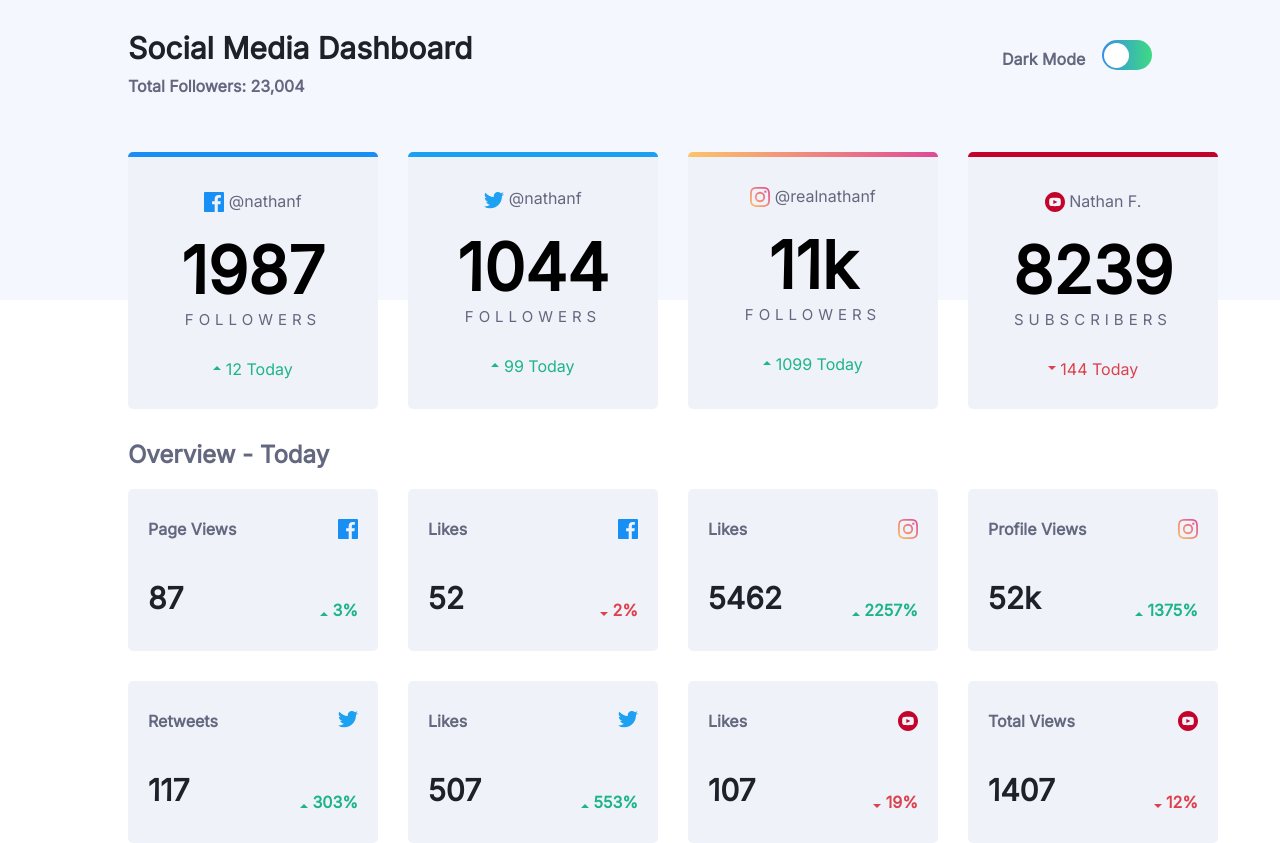
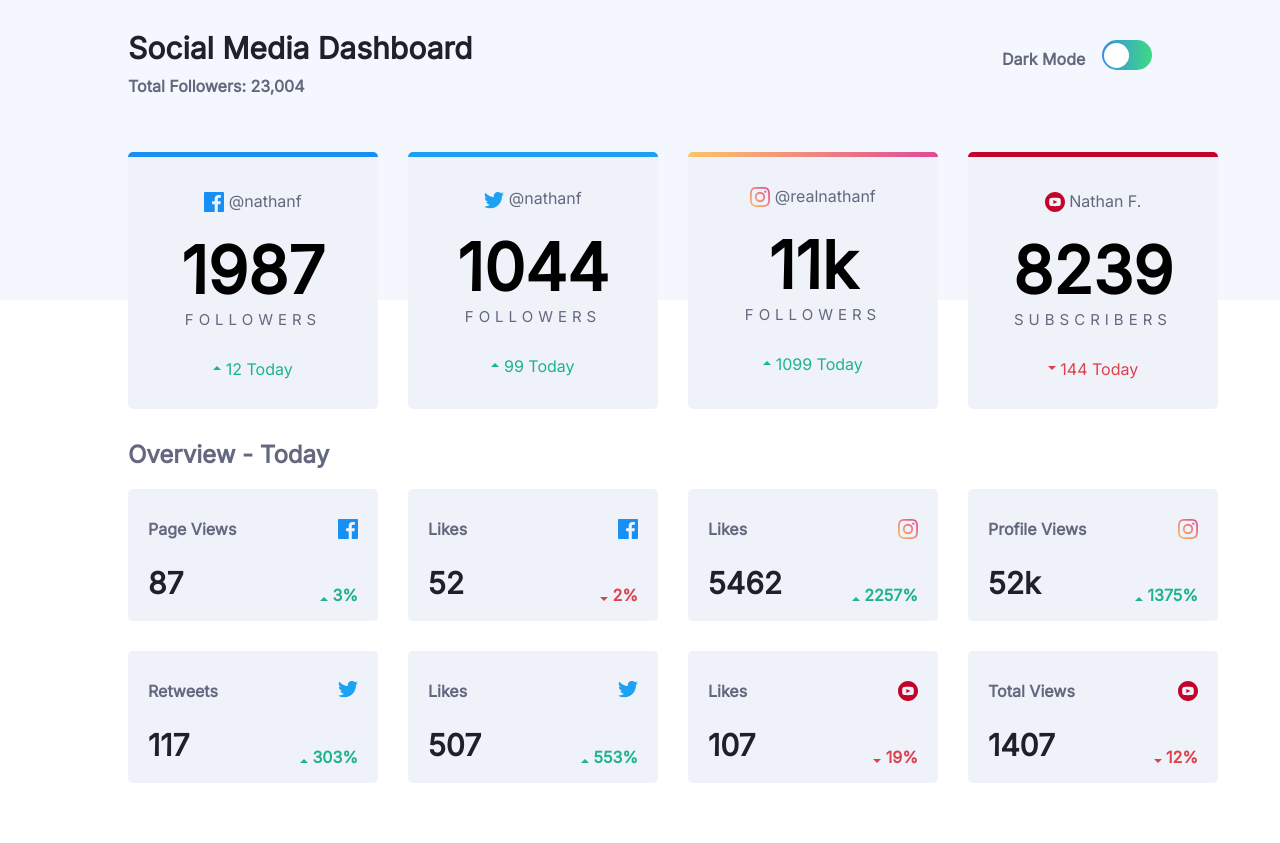
Before and after one commit to mohamedsellami/social-media-dashboard-, a plain HTML site: page index.html in a window 1280 px wide. After the commit the page ends 800 px from the top, so only its background shows below. Drawn offline with Linux system fonts and the light colour scheme.

Commit message:
Update style.css

```diff
--- a/styles/style.css
+++ b/styles/style.css
@@ -205,6 +205,7 @@ body {
   display: grid;
   -ms-grid-columns: 1fr;
       grid-template-columns: 1fr;
+  gap: 30px;
 }
 
 .second-section .boxes .box {
@@ -219,7 +220,6 @@ body {
       grid-template-columns: 1fr 1fr;
   -ms-grid-rows: 1fr 1fr;
       grid-template-rows: 1fr 1fr;
-  margin-bottom: 30px;
   cursor: pointer;
 }
 
```
